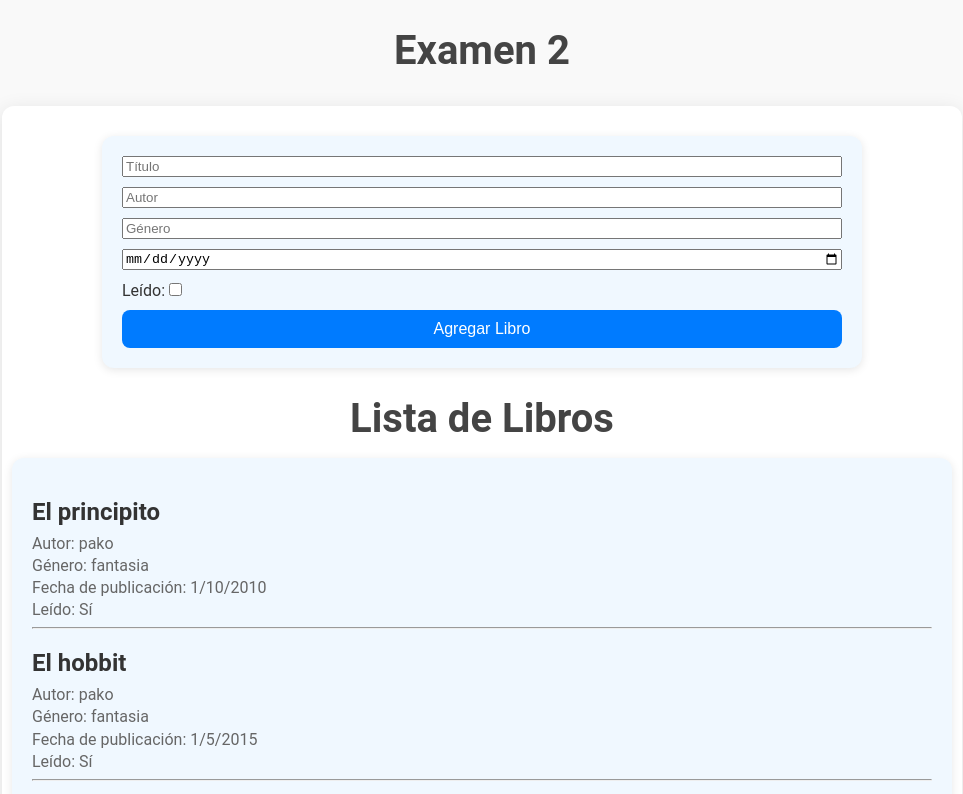
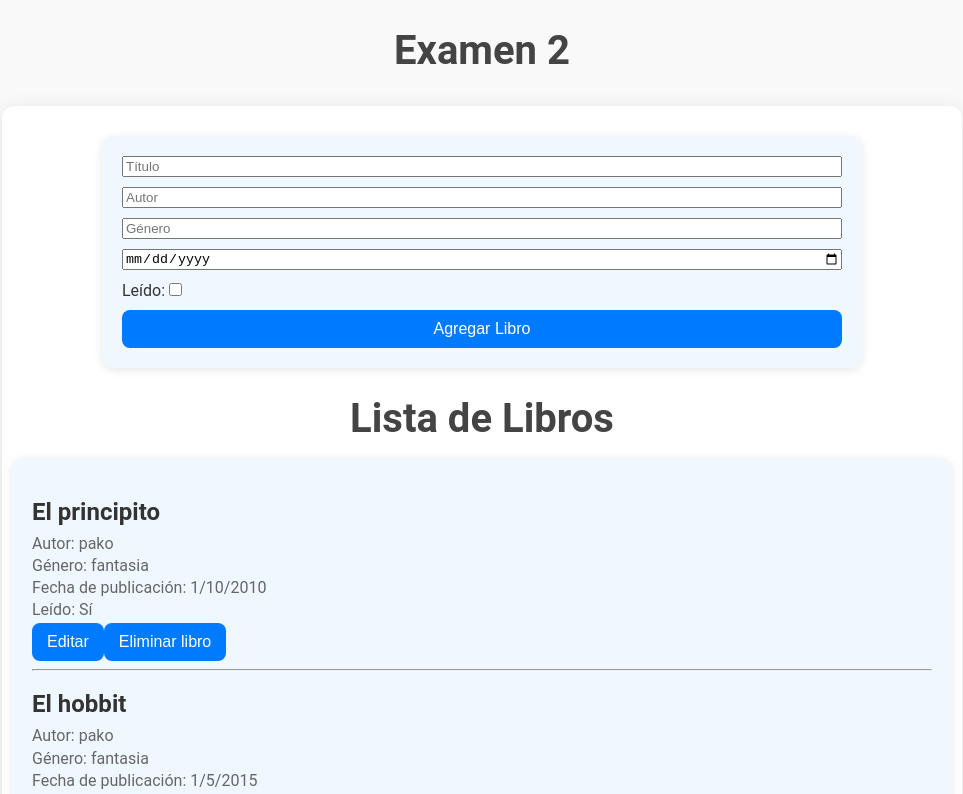
Before and after one commit to itsFDavid/programacion-web-examen-2, a React (Vite) app in the folder examen-2-programacion-web/: page / in a window 1280 px wide. Shown: the top 794 px of the page, without its empty margins (158-1121 px from the left). Built offline with nearby package versions, Linux system fonts and the light colour scheme.

Commit message:
add delete functionality and edit toggle to Libro component

```diff
--- a/examen-2-programacion-web/src/components/Libro.jsx
+++ b/examen-2-programacion-web/src/components/Libro.jsx
@@ -1,11 +1,24 @@
 import React from 'react'
+import { useState } from 'react';
+import { AppContext } from '../context/AppContext';
+import { useContext } from 'react';
 
 const Libro = ({libro}) => {
-  console.log(libro);
+
   const { titulo, autor, genero, fecha_publicacion, leido } = libro;
   const fecha = new Date(fecha_publicacion);
   const fechaFormateada = `${fecha.getDate()}/${fecha.getMonth() + 1}/${fecha.getFullYear()}`;
   const leidoTexto = leido ? 'Sí' : 'No';
+
+  const [editando, setEditando] = useState(false);
+  const { deleteLibro } = useContext (AppContext);
+
+  const handleDelete = (libro) => {
+    if (window.confirm(`¿Estás seguro de que quieres eliminar el libro "${libro.titulo}"?`)) {
+      deleteLibro(libro.titulo);
+    }
+  }
+
   return (
     <div className='libro'>
       <h2>{titulo}</h2>
@@ -13,7 +26,14 @@ const Libro = ({libro}) => {
       <p>Género: {genero}</p>
       <p>Fecha de publicación: {fechaFormateada}</p>
       <p>Leído: {leidoTexto}</p>
+      <button onClick={() => setEditando(!editando)}>
+        {editando ? 'Cancelar' : 'Editar'}
+      </button>
+      <button onClick={() => handleDelete(libro)}>
+        Eliminar libro
+      </button>
       <hr />
+
     </div>
   )
 }
```
